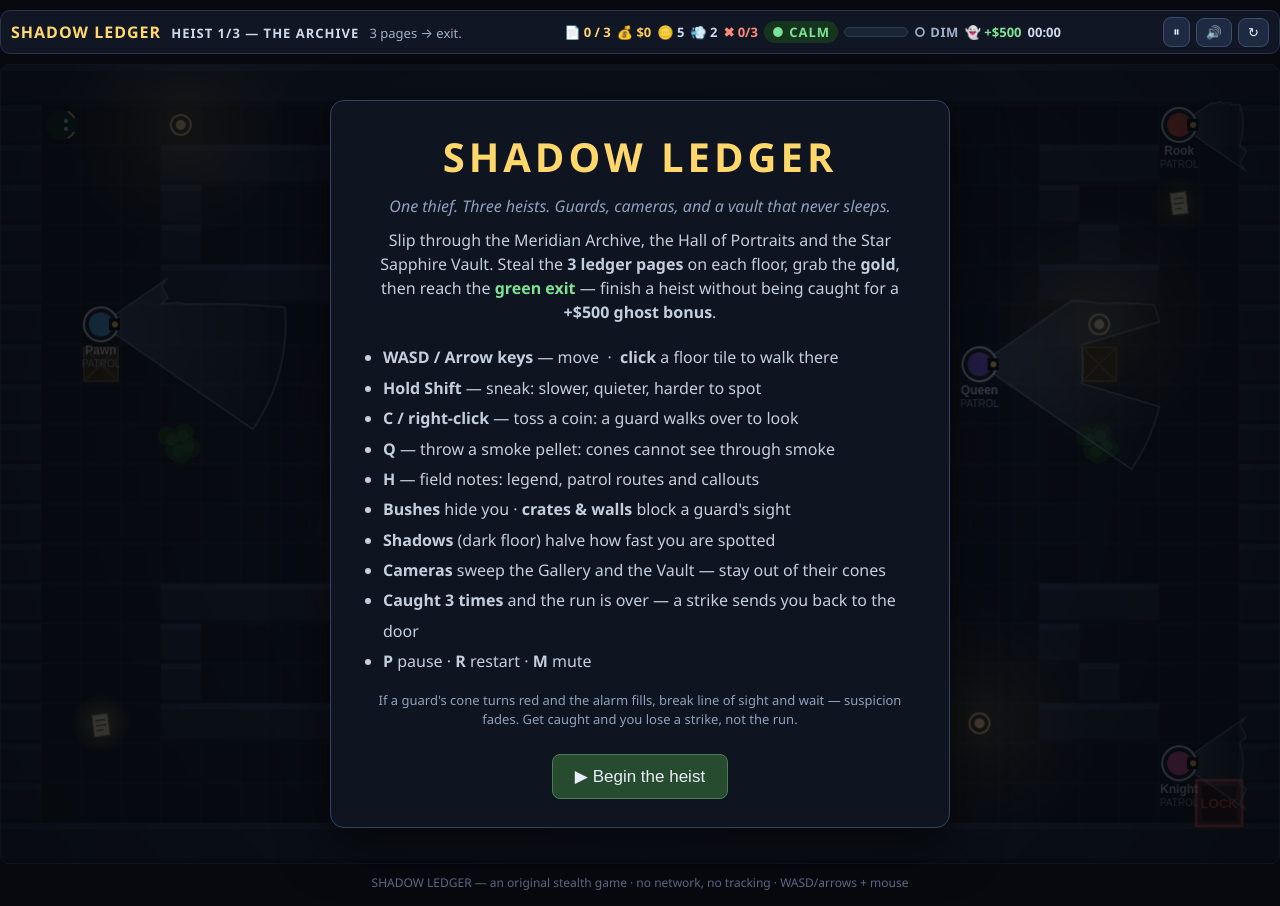
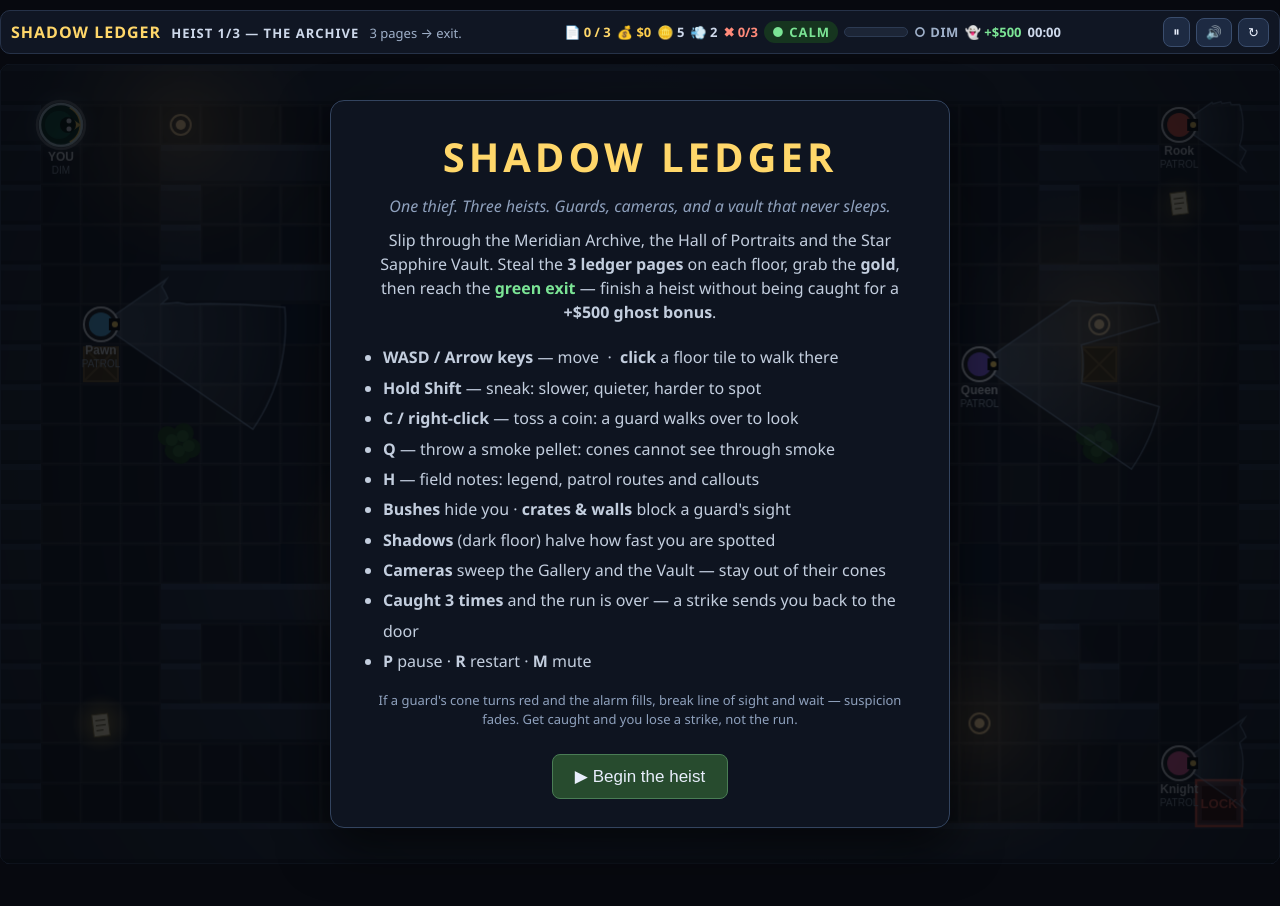
Before and after one commit to sanschiko3-dotcom/best-stealth-game-20261121-1759, a plain HTML site: page game/index.html in a window 1280 px wide. Drawn offline with Linux system fonts and the light colour scheme; animation ran at ten frames a second.

Commit message:
Shadow Ledger v4: visible labeled thief, restaged shots, legend only on cover

```diff
--- a/game/index.html
+++ b/game/index.html
@@ -82,7 +82,6 @@
       </div>
     </div>
   </div>
-  <div id="foot">SHADOW LEDGER — an original stealth game · no network, no tracking · WASD/arrows + mouse</div>
 </div>
 <div id="selftest" style="display:none"></div>
 <div id="errors" style="display:none"></div>
--- a/game/src/lighting.js
+++ b/game/src/lighting.js
@@ -3,7 +3,7 @@
 // visibility word and the ring under the player both read this.
 import { tileKindAtPx } from './level.js';
 
-const LAMP_GLOW_RADIUS = 120;
+const LAMP_GLOW_RADIUS = 140;
 const LIT_RADIUS = 95;
 
 // Warm lamp pools: light that marks where you are easy to see.
@@ -11,8 +11,8 @@ export function drawLamps(ctx, level, time) {
   for (const lamp of level.lamps) {
     const flicker = 0.85 + Math.sin(time * 2.1 + lamp.x * 0.05) * 0.06;
     const glow = ctx.createRadialGradient(lamp.x, lamp.y, 4, lamp.x, lamp.y, LAMP_GLOW_RADIUS);
-    glow.addColorStop(0, 'rgba(255,196,110,' + (0.3 * flicker) + ')');
-    glow.addColorStop(0.45, 'rgba(255,196,110,' + (0.12 * flicker) + ')');
+    glow.addColorStop(0, 'rgba(255,196,110,' + (0.34 * flicker) + ')');
+    glow.addColorStop(0.45, 'rgba(255,196,110,' + (0.14 * flicker) + ')');
     glow.addColorStop(1, 'rgba(255,196,110,0)');
     ctx.fillStyle = glow;
     ctx.fillRect(lamp.x - LAMP_GLOW_RADIUS, lamp.y - LAMP_GLOW_RADIUS, LAMP_GLOW_RADIUS * 2, LAMP_GLOW_RADIUS * 2);
--- a/game/src/main.js
+++ b/game/src/main.js
@@ -75,6 +75,7 @@ export function createGame() {
     smoke: new SmokePellet(),
     smokeCount: SMOKE_PER_LEVEL,
     fieldNotes: false, // H toggles the legend, patrol routes and callouts
+    legend: true, // the FIELD NOTES card itself; staged shots may hide it
     callouts: [], // staged-scene annotations {x, y, tx, ty, text}
     particles: [],
     state: 'menu', // menu | playing | paused | levelclear | won | lost
@@ -102,6 +103,7 @@ export function createGame() {
       this.smoke = new SmokePellet();
       this.smokeCount = SMOKE_PER_LEVEL;
       this.fieldNotes = false;
+      this.legend = true;
       this.callouts = [];
       this.particles.length = 0;
       this.pagesFound = 0;
@@ -345,7 +347,7 @@ export function createGame() {
       drawPlayer(ctx, this.player, this.time, visibilityAt(this.level, this.player.x, this.player.y));
       drawParticles(ctx, this.particles);
       if (this.fieldNotes) {
-        drawFieldNotes(ctx);
+        if (this.legend) drawFieldNotes(ctx);
         drawCallouts(ctx, this.callouts);
       }
       drawVignette(ctx);
@@ -427,6 +429,7 @@ window.addEventListener('keydown', (e) => {
   else if (e.code === 'KeyH') {
     // Field notes: the legend, patrol routes and callouts.
     game.fieldNotes = !game.fieldNotes;
+    game.legend = game.fieldNotes;
   } else if (e.code === 'KeyQ') {
     // Throw a smoke pellet ahead of you: cones cannot see through smoke.
     game.throwSmokeAt(
@@ -684,6 +687,15 @@ function runSelfTest() {
     if (!stageShot(g, 'overview')) return false;
     return g.fieldNotes === true && g.callouts.length >= 3;
   });
+  check('only the cover carries the legend card; other shots hide it', () => {
+    const g = createGame();
+    g.reset();
+    if (!stageShot(g, 'overview') || g.legend !== true) return false;
+    if (!stageShot(g, 'cone') || g.legend !== false) return false;
+    if (!stageShot(g, 'hide') || g.legend !== false) return false;
+    if (!stageShot(g, 'exit') || g.legend !== false) return false;
+    return g.fieldNotes === true; // patrol routes stay on in every shot
+  });
   const passed = results.filter((r) => r.pass).length;
   const el = document.getElementById('selftest');
   el.textContent = JSON.stringify({ passed, total: results.length, results });
--- a/game/src/render.js
+++ b/game/src/render.js
@@ -38,7 +38,13 @@ export function drawFloor(ctx, palette = DEFAULT_PALETTE) {
       } else {
         ctx.fillStyle = v < 0.5 ? palette.floorA : palette.floorB;
         ctx.fillRect(x, y, TILE, TILE);
-        ctx.strokeStyle = 'rgba(255,255,255,0.03)';
+        // Warm speckle on a few tiles, so the floor reads as stone and
+        // wood rather than flat dark paint.
+        if (v > 0.86) {
+          ctx.fillStyle = 'rgba(255,200,120,0.035)';
+          ctx.fillRect(x, y, TILE, TILE);
+        }
+        ctx.strokeStyle = 'rgba(255,255,255,0.06)';
         ctx.strokeRect(x + 0.5, y + 0.5, TILE - 1, TILE - 1);
       }
       if (t === 'D') {
@@ -287,65 +293,91 @@ export function drawCoinToss(ctx, coin, time) {
 }
 
 export function drawPlayer(ctx, player, time, visibility = 'dim') {
-  // A ring under the thief reads how lit they are: gold in lamplight,
-  // blue in shadow — the lighting that shows what is safe.
-  if (visibility === 'lit') {
-    ctx.strokeStyle = 'rgba(255,215,106,0.55)';
-    ctx.lineWidth = 2;
-    ctx.beginPath();
-    ctx.arc(player.x, player.y, 19, 0, Math.PI * 2);
-    ctx.stroke();
-  } else if (visibility === 'shadow') {
-    ctx.strokeStyle = 'rgba(120,170,255,0.5)';
-    ctx.lineWidth = 2;
-    ctx.beginPath();
-    ctx.arc(player.x, player.y, 19, 0, Math.PI * 2);
-    ctx.stroke();
-  }
+  // The thief must be findable at a glance: a soft glow behind them, a
+  // bright rim, and a YOU tag like the guards' name tags. The ring under
+  // the thief reads how lit they are in every state — gold in lamplight,
+  // blue in shadow, soft white in dim light, green while hidden.
+  const hidden = player.hiddenInBush;
+  const ringColor = hidden ? 'rgba(123,228,149,0.85)'
+    : visibility === 'lit' ? 'rgba(255,215,106,0.7)'
+    : visibility === 'shadow' ? 'rgba(120,170,255,0.65)'
+    : 'rgba(232,238,251,0.4)';
+  const glow = ctx.createRadialGradient(player.x, player.y, 4, player.x, player.y, 38);
+  glow.addColorStop(0, 'rgba(160,220,255,0.20)');
+  glow.addColorStop(1, 'rgba(160,220,255,0)');
+  ctx.fillStyle = glow;
+  ctx.fillRect(player.x - 38, player.y - 38, 76, 76);
+  ctx.strokeStyle = ringColor;
+  ctx.lineWidth = 2.5;
+  ctx.beginPath();
+  ctx.arc(player.x, player.y, 24, 0, Math.PI * 2);
+  ctx.stroke();
   // Noise ring while walking loud.
   if (player.moving && !player.sneaking) {
     const phase = (time * 2.4) % 1;
     ctx.strokeStyle = 'rgba(255,255,255,' + (0.22 * (1 - phase)) + ')';
     ctx.lineWidth = 1.5;
     ctx.beginPath();
-    ctx.arc(player.x, player.y, 14 + phase * 34, 0, Math.PI * 2);
+    ctx.arc(player.x, player.y, 18 + phase * 34, 0, Math.PI * 2);
     ctx.stroke();
   }
-  const hidden = player.hiddenInBush;
   ctx.save();
-  ctx.globalAlpha = hidden ? 0.45 : 1;
+  ctx.globalAlpha = hidden ? 0.85 : 1;
   ctx.translate(player.x, player.y);
   ctx.rotate(player.angle);
-  // Hooded cloak: dark teal body, gold trim, face shadow.
+  // Hooded cloak: dark teal body with a lighter hood, gold trim, and a
+  // facing wedge so the direction the thief looks reads at a glance.
   ctx.fillStyle = '#0f3d33';
   ctx.beginPath();
-  ctx.arc(0, 0, 15, 0, Math.PI * 2);
+  ctx.arc(0, 0, 20, 0, Math.PI * 2);
+  ctx.fill();
+  ctx.fillStyle = '#17604f';
+  ctx.beginPath();
+  ctx.arc(-2, 0, 14, 0, Math.PI * 2);
   ctx.fill();
   ctx.strokeStyle = '#ffd76a';
-  ctx.lineWidth = 2;
+  ctx.lineWidth = 3;
   ctx.beginPath();
-  ctx.arc(0, 0, 15, -1.1, 1.1);
+  ctx.arc(0, 0, 20, -1.1, 1.1);
   ctx.stroke();
-  ctx.fillStyle = '#123b32';
-  ctx.fillRect(8, -7, 9, 14);
+  ctx.fillStyle = '#ffd76a';
+  ctx.beginPath();
+  ctx.moveTo(20, 0);
+  ctx.lineTo(10, -7);
+  ctx.lineTo(10, 7);
+  ctx.closePath();
+  ctx.fill();
+  // Face shadow with two bright eyes.
+  ctx.fillStyle = '#0a1f1a';
+  ctx.beginPath();
+  ctx.arc(7, 0, 8, 0, Math.PI * 2);
+  ctx.fill();
   ctx.fillStyle = '#e8eefb';
   ctx.beginPath();
-  ctx.arc(5, -4, 2, 0, Math.PI * 2);
-  ctx.arc(5, 4, 2, 0, Math.PI * 2);
+  ctx.arc(8, -4, 2.5, 0, Math.PI * 2);
+  ctx.arc(8, 4, 2.5, 0, Math.PI * 2);
   ctx.fill();
   ctx.restore();
-  if (player.sneaking) {
-    ctx.fillStyle = 'rgba(223,230,242,0.8)';
-    ctx.font = '11px sans-serif';
-    ctx.textAlign = 'center';
-    ctx.fillText('sneaking', player.x, player.y + 22);
-  }
-  if (hidden) {
-    ctx.fillStyle = '#7be495';
-    ctx.font = 'bold 11px sans-serif';
-    ctx.textAlign = 'center';
-    ctx.fillText('hidden', player.x, player.y - 22);
-  }
+  // Bright rim, drawn at full strength even in a bush: the thief is hidden
+  // from the guards, never from the reader.
+  ctx.strokeStyle = 'rgba(207,238,255,0.95)';
+  ctx.lineWidth = 2.5;
+  ctx.beginPath();
+  ctx.arc(player.x, player.y, 21, 0, Math.PI * 2);
+  ctx.stroke();
+  // YOU tag + state, mirroring the guards' name + state tags.
+  const stateWord = hidden ? 'HIDDEN' : player.sneaking ? 'SNEAKING'
+    : visibility === 'lit' ? 'IN LIGHT' : visibility === 'shadow' ? 'IN SHADOW' : 'DIM';
+  const stateColor = hidden ? '#7be495' : visibility === 'lit' ? '#ffd76a'
+    : visibility === 'shadow' ? '#8fb8ff' : 'rgba(159,176,201,0.95)';
+  ctx.fillStyle = 'rgba(232,238,251,0.95)';
+  ctx.font = 'bold 12px sans-serif';
+  ctx.textAlign = 'center';
+  ctx.textBaseline = 'top';
+  ctx.fillText('YOU', player.x, player.y + 27);
+  ctx.fillStyle = stateColor;
+  ctx.font = '10px sans-serif';
+  ctx.fillText(stateWord, player.x, player.y + 41);
 }
 
 // The smoke pellet: a small pellet in flight, then a grey-blue cloud no
--- a/game/style.css
+++ b/game/style.css
@@ -8,7 +8,7 @@ body {
   display: flex;
   justify-content: center;
 }
-#wrap { width: 1280px; max-width: 100vw; padding: 10px 0 14px; }
+#wrap { width: 1280px; max-width: 100vw; padding: 10px 0 42px; }
 #hud {
   display: flex; align-items: center; justify-content: space-between; gap: 8px;
   background: #101623; border: 1px solid #263248; border-radius: 10px;
@@ -77,4 +77,3 @@ body {
 .lose-title { color: #ff8a7a !important; }
 #win-rank { font-weight: 800; color: #ffd76a; font-size: 18px; }
 .hidden { display: none !important; }
-#foot { margin-top: 10px; text-align: center; color: #5d6d88; font-size: 12px; }
```
Also changed, not shown: game/src/shots.js (+19 -9 lines), screenshots/1-cover.jpg, screenshots/2-cone.jpg, screenshots/3-hide.jpg, screenshots/4-exit.jpg, 2 other files.
